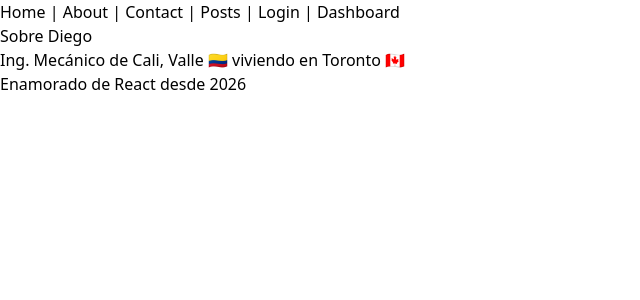
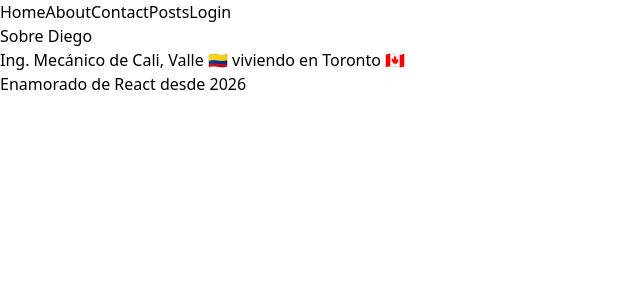
Before and after one commit to difepare/diego-react-week1, a React (Vite) app: page /about in a window 1280 px wide. Shown: the top 300 px of the page, without its empty margins (0-640 px from the left). Built offline with nearby package versions, Linux system fonts and the light colour scheme.

Commit message:
Fix nav: show Dashboard when logged in

```diff
--- a/src/main.jsx
+++ b/src/main.jsx
@@ -1,20 +1,58 @@
-import Login from './pages/Login.jsx'
-import Dashboard from './pages/Dashboard.jsx'
-import Posts from './pages/Posts.jsx'
-import React from 'react'
+import React, { useEffect, useState } from 'react'
 import ReactDOM from 'react-dom/client'
-import { BrowserRouter, Routes, Route, Link } from 'react-router-dom'
+import { BrowserRouter, Routes, Route, Link, useNavigate } from 'react-router-dom'
+import { supabase } from './supabaseClient'
 import App from './App.jsx'
 import About from './pages/About.jsx'
 import Contact from './pages/Contact.jsx'
+import Posts from './pages/Posts.jsx'
+import Login from './pages/Login.jsx'
+import Dashboard from './pages/Dashboard.jsx'
 import './index.css'
 
 function Layout() {
+  const [session, setSession] = useState(null)
+  const navigate = useNavigate()
+
+  useEffect(() => {
+    // 1. Revisa si ya hay sesión al cargar
+    supabase.auth.getSession().then(({ data: { session } }) => {
+      setSession(session)
+    })
+
+    // 2. Escucha si entras o sales con Google
+    const { data: { subscription } } = supabase.auth.onAuthStateChange((_event, session) => {
+      setSession(session)
+    })
+
+    return () => subscription.unsubscribe()
+  }, [])
+
+  async function signOut() {
+    await supabase.auth.signOut()
+    navigate('/')
+  }
+
   return (
     <>
-      <nav>
-        <Link to="/">Home</Link> | <Link to="/about">About</Link> | <Link to="/contact">Contact</Link> | <Link to="/posts">Posts</Link> | <Link to="/login">Login</Link> | <Link to="/dashboard">Dashboard</Link>
+      <nav className="bg-gray-900 p-4 flex gap-4 text-white">
+        <Link to="/">Home</Link>
+        <Link to="/about">About</Link>
+        <Link to="/contact">Contact</Link>
+        <Link to="/posts">Posts</Link>
+
+        {session ? (
+          <>
+            <Link to="/dashboard">Dashboard</Link>
+            <button onClick={signOut} className="ml-auto bg-red-600 px-3 py-1 rounded">
+              Salir
+            </button>
+          </>
+        ) : (
+          <Link to="/login" className="ml-auto">Login</Link>
+        )}
       </nav>
+
       <Routes>
         <Route path="/" element={<App />} />
         <Route path="/about" element={<About />} />
```
